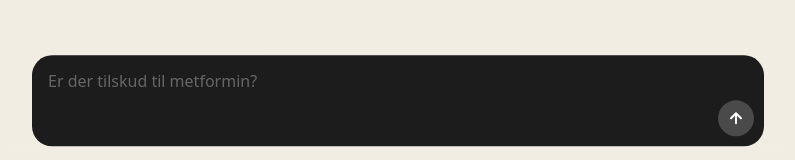
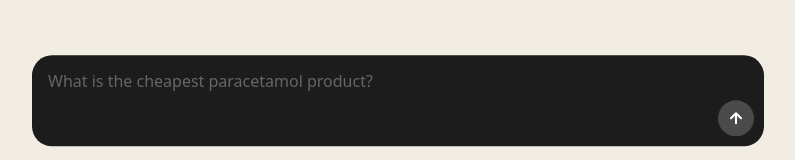
Before and after one commit to groenningms/lobster, a website: page public/index.html in a window 1280 px wide. Shown: the part 299-459 px from the top of the page, without its empty margins (242-1037 px from the left). Drawn offline with nearby package versions, Linux system fonts and the light colour scheme; a web font is replaced by a local one.

Commit message:
feat: mix English and Danish cycling placeholder examples

```diff
--- a/public/index.html
+++ b/public/index.html
@@ -334,13 +334,15 @@
   // ── Cycling placeholder ─────────────────────────────────────────────────────
   const PLACEHOLDERS = [
     'Hvad koster Panodil 500 mg?',
+    'What is the cheapest paracetamol product?',
     'Er der tilskud til metformin?',
-    'Sammenlign prisen på ibuprofen fra oktober til januar',
+    'Compare ibuprofen prices from October to January',
     'Hvilke pakningsstørrelser findes der for Voltaren?',
-    'Hvad er det billigste paracetamol produkt?',
-    'Har Cipralex generiske alternativer?',
+    'Is Ozempic covered by reimbursement?',
     'Hvad koster Triplixam om måneden?',
-    'Er Ozempic på tilskud?',
+    'Does Cipralex have generic alternatives?',
+    'Er der forskel på prisen for Lipitor i 10 og 30 styk?',
+    'Which diabetes drugs are available in Denmark?',
   ];
   const fakePh = document.getElementById('fakePlaceholder');
   let phIndex = 0;
```
